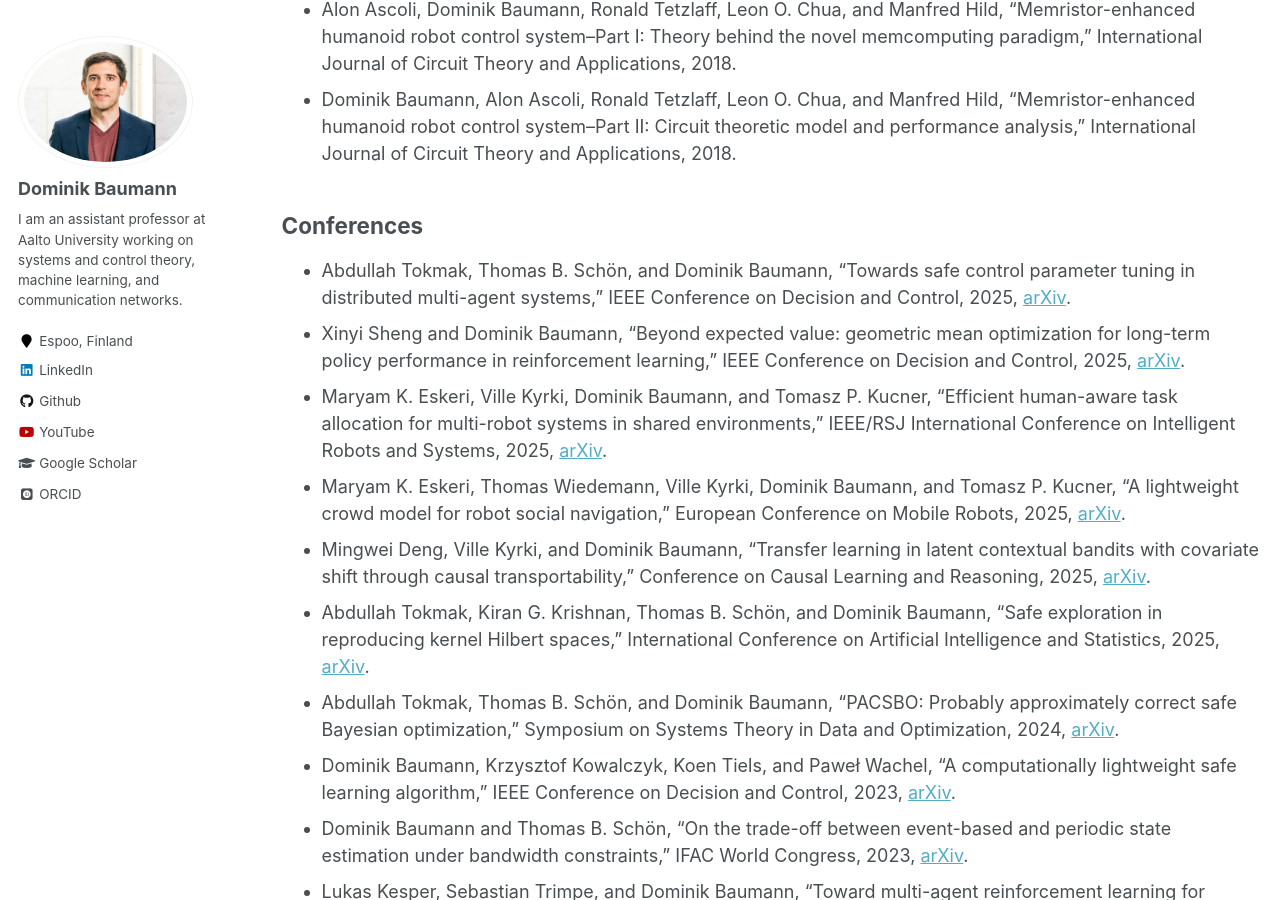
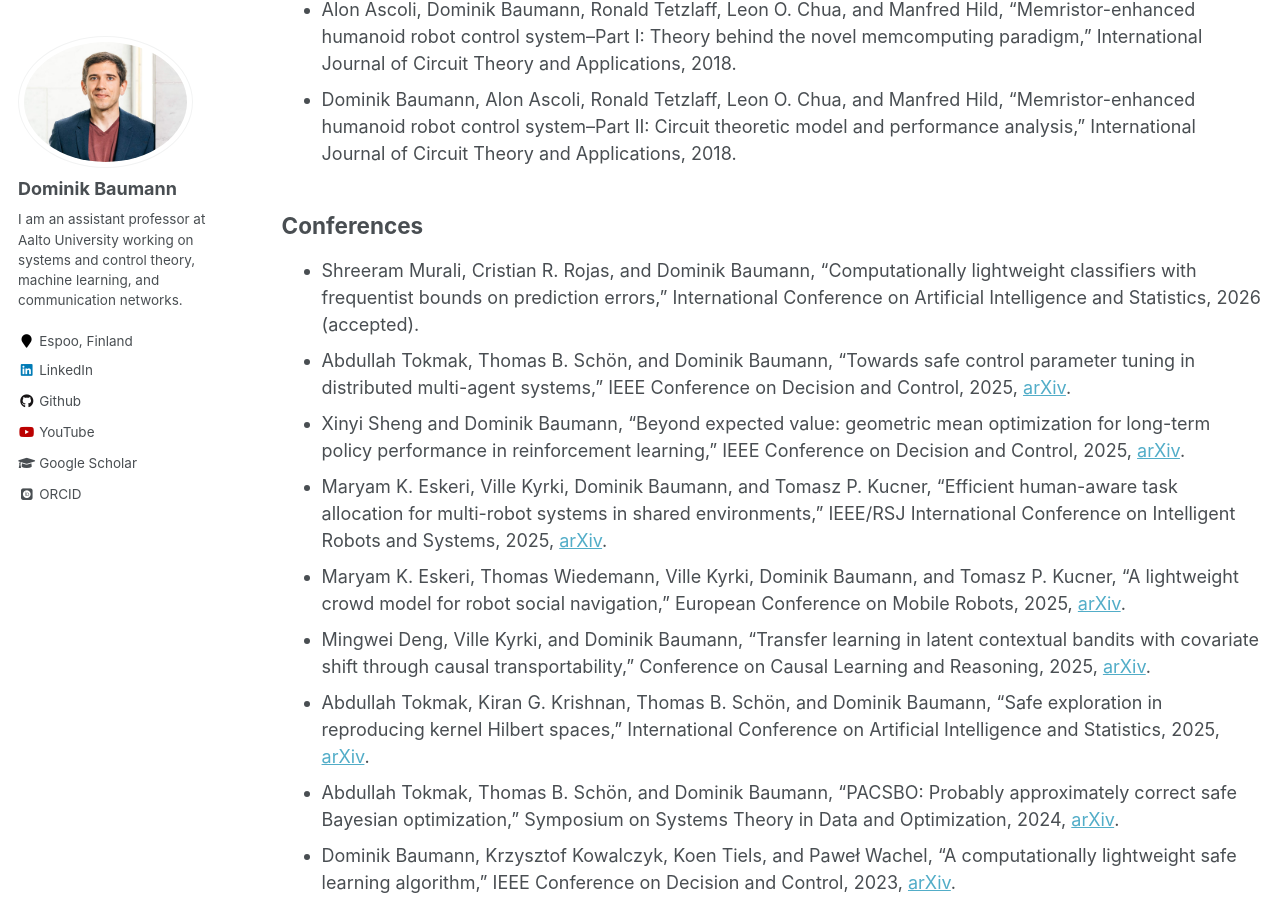
Before and after one commit to baumanndominik/baumanndominik.github.io, a Jekyll site: the page built from _pages/publications.md, in a window 1280 px wide and 900 px high, scrolled down 1356 px. Built offline with Jekyll 4.4.1, drawn with Linux system fonts in a browser that asks for light colours; some web fonts are replaced.

Commit message:
new paper

```diff
--- a/_pages/publications.md
+++ b/_pages/publications.md
@@ -28,6 +28,7 @@ You can also find my articles on [my Google Scholar profile](https://scholar.goo
 
 ## Conferences
 
+* Shreeram Murali, Cristian R. Rojas, and Dominik Baumann, "Computationally lightweight classifiers with frequentist bounds on prediction errors," International Conference on Artificial Intelligence and Statistics, 2026 (accepted).
 * Abdullah Tokmak, Thomas B. Schön, and Dominik Baumann, "Towards safe control parameter tuning in distributed multi-agent systems," IEEE Conference on Decision and Control, 2025, [arXiv](https://arxiv.org/abs/2508.13608).
 * Xinyi Sheng and Dominik Baumann, "Beyond expected value: geometric mean optimization for long-term policy performance in reinforcement learning," IEEE Conference on Decision and Control, 2025, [arXiv](https://arxiv.org/abs/2508.21443).
 * Maryam K. Eskeri, Ville Kyrki, Dominik Baumann, and Tomasz P. Kucner, "Efficient human-aware task allocation for multi-robot systems in shared environments," IEEE/RSJ International Conference on Intelligent Robots and Systems, 2025, [arXiv](https://arxiv.org/abs/2508.19731).
```
